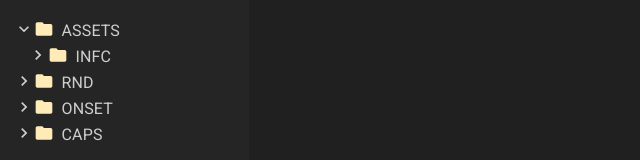
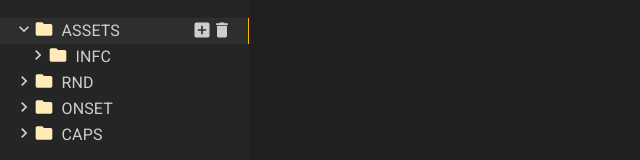
Before and after one commit to shyamrupadas/catalog-tree, a React (Vite) app: page / in a window 1280 px wide. Shown: the top 160 px of the page, without its empty margins (0-640 px from the left). Built offline with nearby package versions, Linux system fonts and the light colour scheme.

Commit message:
refactor catalogStore

```diff
--- a/src/entities/CatalogItem/CatalogItem.tsx
+++ b/src/entities/CatalogItem/CatalogItem.tsx
@@ -1,5 +1,3 @@
-import { useState } from 'react';
-
 import AddBoxIcon from '@mui/icons-material/AddBox';
 import DeleteIcon from '@mui/icons-material/Delete';
 import FolderIcon from '@mui/icons-material/Folder';
@@ -10,6 +8,8 @@ import { Box, Typography } from '@mui/material';
 import { styled } from '@mui/material/styles';
 import { observer } from 'mobx-react-lite';
 
+import { catalogStore } from '../../vidgets/Catalog/Catalog.store';
+
 type CatalogItemType = 'folder' | 'sequence' | 'shot';
 
 interface ICatalogItem {
@@ -17,7 +17,6 @@ interface ICatalogItem {
   id: string;
   title: string;
   isExpand?: boolean;
-  onClick: () => void;
 }
 
 const leftPaddingMap = {
@@ -46,12 +45,18 @@ const StyledCatalogItem = styled(Box, {
   },
 }));
 
-export const CatalogItem = observer(({ type, id, title, isExpand, onClick }: ICatalogItem) => {
-  const [isActive, setIsActive] = useState(false);
+export const CatalogItem = observer(({ type, id, title, isExpand }: ICatalogItem) => {
+  const isActive = catalogStore.activeItemId === id;
 
   const handleClick = () => {
-    onClick();
-    setIsActive(!isActive);
+    if (type === 'folder') {
+      catalogStore.toggleFolderExpand(id);
+    }
+
+    if (type === 'sequence') {
+      catalogStore.toggleSequenceExpand(id);
+    }
+    catalogStore.setActiveItemId(id);
   };
 
   return (
--- a/src/features/Folder/Folder.tsx
+++ b/src/features/Folder/Folder.tsx
@@ -3,30 +3,23 @@ import { Stack } from '@mui/material';
 import { observer } from 'mobx-react-lite';
 
 import { CatalogItem } from '../../entities/CatalogItem';
-import { catalogStore, ISequences } from '../../vidgets/Catalog/Catalog.store';
+import { catalogStore } from '../../vidgets/Catalog/Catalog.store';
 import { Sequence } from '../Sequense';
 
 interface IFolder {
   id: string;
-  title: string;
-  isExpand: boolean;
-  sequenceIds?: string[];
-  sequences: ISequences;
 }
 
-export const Folder = observer(({ id, title, isExpand, sequenceIds, sequences }: IFolder) => {
-  const handleClick = () => {
-    catalogStore.toggleFolderExpand(id);
-  };
+export const Folder = observer(({ id }: IFolder) => {
+  const { title, isExpand, sequenceIds } = catalogStore.folders[id];
 
   return (
     <>
-      <CatalogItem type="folder" title={title} id={id} isExpand={isExpand} onClick={handleClick} />
+      <CatalogItem type="folder" title={title} id={id} isExpand={isExpand} />
       {isExpand && (
         <Stack>
           {sequenceIds?.map(sequenceId => {
-            const { title, isExpand, shotIds, shots } = sequences[sequenceId];
-            return <Sequence key={sequenceId} parentId={id} id={sequenceId} title={title} isExpand={isExpand} shotIds={shotIds} shots={shots} />;
+            return <Sequence key={sequenceId} id={sequenceId} />;
           })}
         </Stack>
       )}
--- a/src/features/Sequense/Sequence.tsx
+++ b/src/features/Sequense/Sequence.tsx
@@ -3,31 +3,23 @@ import { Stack } from '@mui/material';
 import { observer } from 'mobx-react-lite';
 
 import { CatalogItem } from '../../entities/CatalogItem';
-import { catalogStore, IShots } from '../../vidgets/Catalog/Catalog.store';
+import { catalogStore } from '../../vidgets/Catalog/Catalog.store';
+import { Shot } from '../Shot';
 
 interface ISequence {
   id: string;
-  title: string;
-  isExpand: boolean;
-  shotIds?: string[];
-  shots?: IShots;
-  parentId: string;
 }
-export const Sequence = observer(({ id, title, isExpand, shotIds, shots, parentId }: ISequence) => {
-  const handleClick = () => {
-    catalogStore.toggleSequenceExpand(parentId, id);
-  };
+export const Sequence = observer(({ id }: ISequence) => {
+  const { title, isExpand, shotIds } = catalogStore.sequences[id];
 
   return (
     <>
-      <CatalogItem type="sequence" id={id} title={title} isExpand={isExpand} onClick={handleClick} />
+      <CatalogItem type="sequence" id={id} title={title} isExpand={isExpand} />
       {isExpand && (
         <Stack>
-          {shots &&
-            shotIds?.map(id => {
-              const title = shots[id];
-              return <CatalogItem type="shot" key={id} id={id} title={title} onClick={handleClick} />;
-            })}
+          {shotIds?.map(id => (
+            <Shot key={id} id={id} />
+          ))}
         </Stack>
       )}
     </>
--- /dev/null
+++ b/src/features/Shot/Shot.tsx
@@ -0,0 +1,13 @@
+import { observer } from 'mobx-react-lite';
+
+import { CatalogItem } from '../../entities/CatalogItem';
+import { catalogStore } from '../../vidgets/Catalog/Catalog.store';
+
+interface IShot {
+  id: string;
+}
+export const Shot = observer(({ id }: IShot) => {
+  const title = catalogStore.shots[id];
+
+  return <CatalogItem type="shot" id={id} title={title} />;
+});
--- /dev/null
+++ b/src/features/Shot/index.ts
@@ -0,0 +1 @@
+export * from './Shot';
--- a/src/vidgets/Catalog/Catalog.store.ts
+++ b/src/vidgets/Catalog/Catalog.store.ts
@@ -1,37 +1,52 @@
 import { makeAutoObservable } from 'mobx';
 
 export interface IFolders {
-  [key: string]: { title: string; isExpand: boolean; sequenceIds: string[]; sequences: ISequences };
+  [key: string]: {
+    title: string;
+    isExpand: boolean;
+    sequenceIds: string[];
+  };
 }
 
 export interface ISequences {
   [key: string]: {
     title: string;
     isExpand: boolean;
-    shotIds?: string[];
-    shots?: IShots;
+    shotIds: string[];
   };
 }
 
 export interface IShots {
   [key: string]: string;
 }
+
 class Store {
   constructor() {
     makeAutoObservable(this);
   }
+
+  folderIds = ['1', '2', '3', '4'];
 
   folders: IFolders = {
     1: {
       title: 'ASSETS',
       isExpand: true,
       sequenceIds: ['5'],
-      sequences: {
+    },
+    2: { title: 'RND', isExpand: false, sequenceIds: [] },
+    3: { title: 'ONSET', isExpand: false, sequenceIds: [] },
+    4: { title: 'CAPS', isExpand: false, sequenceIds: [] },
+  };
+
+  sequences: ISequences = {
     5: {
       title: 'INFC',
       isExpand: false,
       shotIds: ['6', '7', '8', '9', '10', '11', '12', '13'],
-          shots: {
+    },
+  };
+
+  shots: IShots = {
     6: 'INFC_0010',
     7: 'INFC_0020',
     8: 'INFC_0040',
@@ -40,17 +55,12 @@ class Store {
     11: 'INFC_0250',
     12: 'INFC_0280',
     13: 'INFC_0010',
-          },
-        },
-      },
-    },
-    2: { title: 'RND', isExpand: false, sequenceIds: [], sequences: {} },
-    3: { title: 'ONSET', isExpand: false, sequenceIds: [], sequences: {} },
-    4: { title: 'CAPS', isExpand: false, sequenceIds: [], sequences: {} },
   };
 
-  get folderIds() {
-    return Object.keys(this.folders);
+  activeItemId = '1';
+
+  setActiveItemId(id: string) {
+    this.activeItemId = id;
   }
 
   toggleFolderExpand(id: string) {
@@ -59,10 +69,10 @@ class Store {
     this.folders[id].isExpand = !isExpand;
   }
 
-  toggleSequenceExpand(folderId: string, sequenceId: string) {
-    const { isExpand } = this.folders[folderId].sequences[sequenceId];
+  toggleSequenceExpand(id: string) {
+    const { isExpand } = this.sequences[id];
 
-    this.folders[folderId].sequences[sequenceId].isExpand = !isExpand;
+    this.sequences[id].isExpand = !isExpand;
   }
 }
 
--- a/src/vidgets/Catalog/Catalog.tsx
+++ b/src/vidgets/Catalog/Catalog.tsx
@@ -9,11 +9,9 @@ export const Catalog = observer(() => {
   return (
     <Box width="249px" height="100%" p="18px 0" bgcolor="#252525">
       <Stack>
-        {catalogStore.folderIds.map(id => {
-          const { title, isExpand, sequenceIds, sequences } = catalogStore.folders[id];
-
-          return <Folder key={id} id={id} title={title} isExpand={isExpand} sequenceIds={sequenceIds} sequences={sequences} />;
-        })}
+        {catalogStore.folderIds.map(id => (
+          <Folder key={id} id={id} />
+        ))}
       </Stack>
     </Box>
   );
```
Lines whose indentation alone changed are shown as unchanged.
